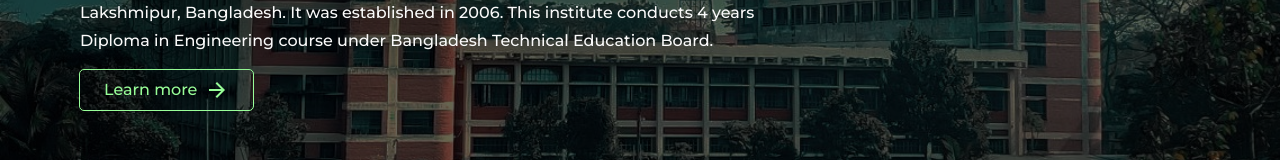
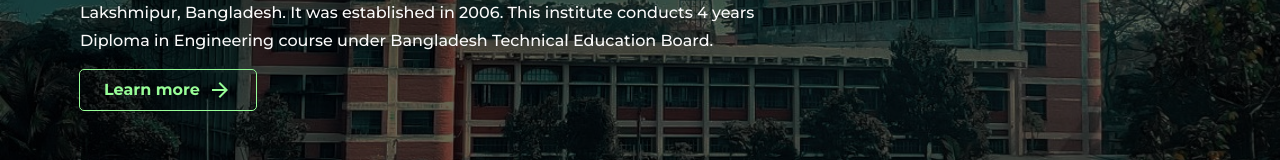
Before and after one commit to al-imam/lpi, a React (Vite) app: page / in a window 1280 px wide. Shown: the part 529-689 px from the top of the page. Built offline with nearby package versions, Linux system fonts and the light colour scheme.

Commit message:
change action button font-weight

```diff
--- a/src/pages/Home/Hero/hero.module.css
+++ b/src/pages/Home/Hero/hero.module.css
@@ -44,6 +44,7 @@
 .action {
   text-decoration: none;
   font-family: var(--ff-m);
+  font-weight: var(--fw-700);
   font-size: var(--h6);
   padding: 0.5rem 1.5rem;
   border: none;
```
